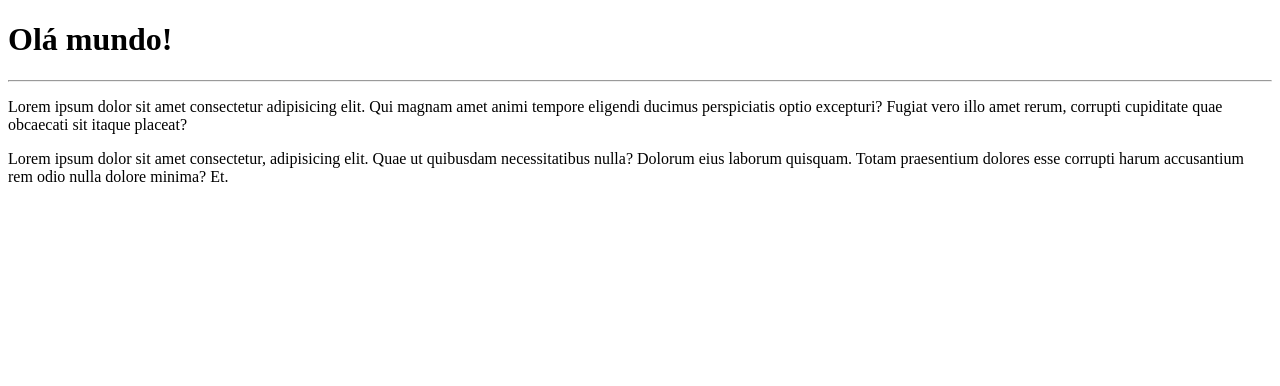
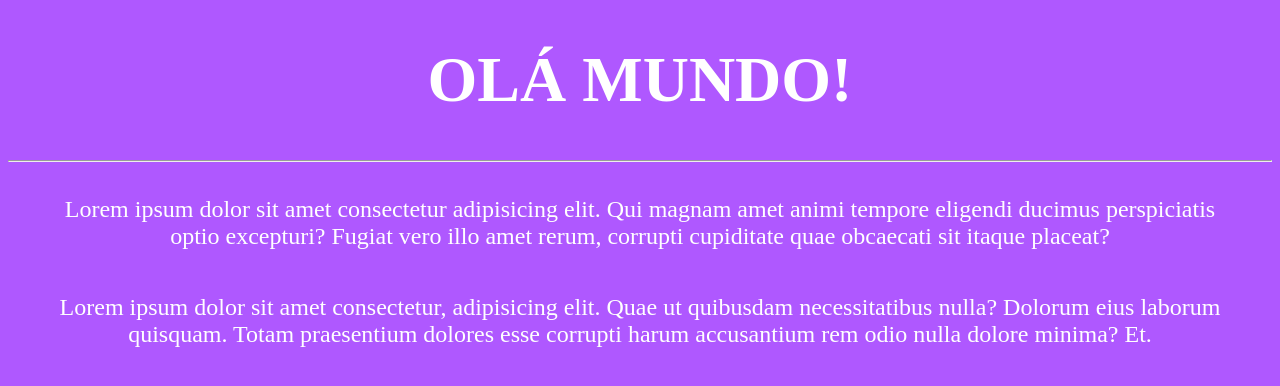
Before and after one commit to talysonl/Git-Github, a plain HTML site: page site-exemplo/index.html in a window 1280 px wide. Drawn offline with Linux system fonts and the light colour scheme.

Commit message:
Criando Css
Criei arquivo css e estilizei o título, paragrafo e body.

```diff
--- a/site-exemplo/index.html
+++ b/site-exemplo/index.html
@@ -3,6 +3,7 @@
 <head>
     <meta charset="UTF-8">
     <meta name="viewport" content="width=device-width, initial-scale=1.0">
+    <link rel="stylesheet" href="./style.css">
     <title>Primeiro Projeto com Repositório</title>
 </head>
 <body>
--- /dev/null
+++ b/site-exemplo/style.css
@@ -0,0 +1,18 @@
+body{
+    background-color: rgb(175, 88, 255);
+}
+
+h1{
+    color: white;
+    text-transform: uppercase;
+    text-align: center;
+    font-size: 4em
+
+}
+
+p{
+    color: white;
+    font-size: 1.5em;
+    text-align: center;
+    padding: 10px 4%;
+}
```
